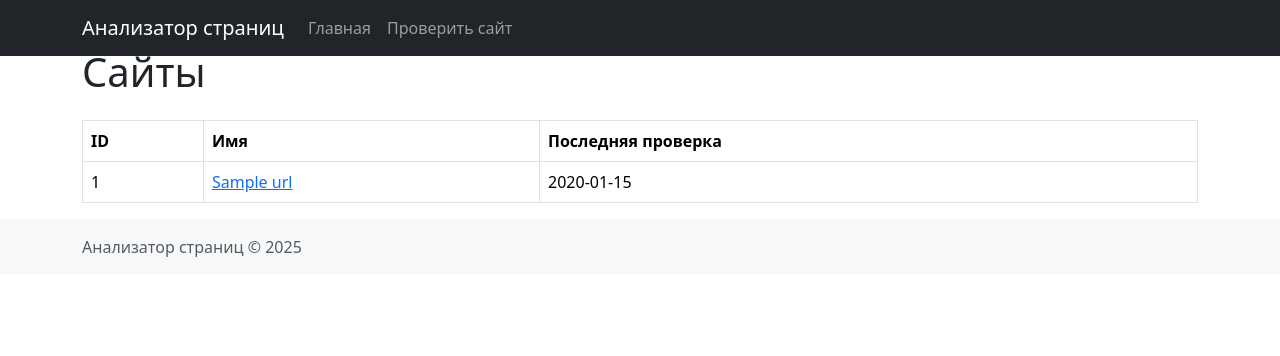
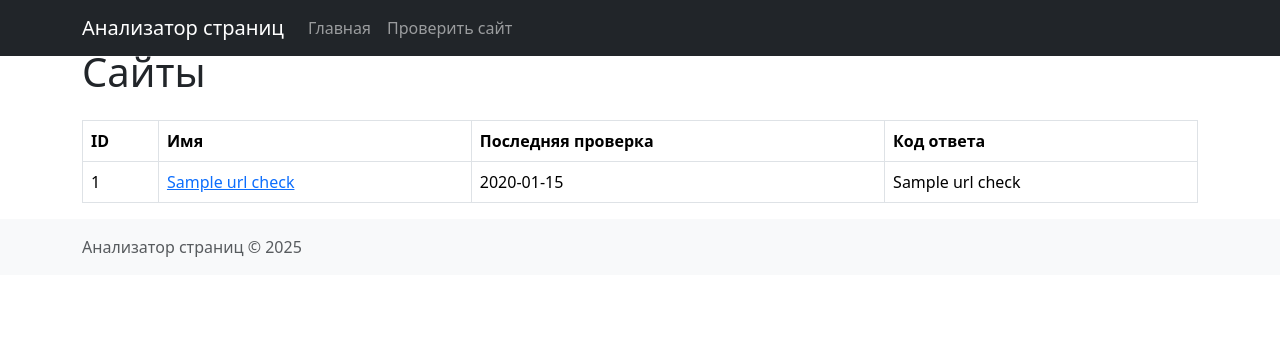
Before and after one commit to sroonla/python-project-83, a Flask app: page /urls in a window 1280 px wide. Shown: the top 356 px of the page. Run offline with Flask 3, Linux system fonts and the light colour scheme; a database or web service that is not in the repository returns one stand-in record (values such as "Sample title"); some libraries are stand-ins or nearby versions.

Commit message:
шаг 5

```diff
--- a/page_analyzer/app.py
+++ b/page_analyzer/app.py
@@ -1,5 +1,6 @@
 import os
 import datetime
+import requests
 from flask import (
     Flask, render_template, request,
     redirect, url_for, flash, get_flashed_messages
@@ -66,15 +67,39 @@
 
 @app.post('/urls/<int:id>/checks')
 def check_url(id):
-    url = get_url_by_id(id)
-    if not url:
+    url_data = get_url_by_id(id)
+    if not url_data:
         flash('Страница не найдена', 'danger')
         return redirect(url_for('index'))
 
+    url_name = url_data[1]
+
     try:
-        add_url_check(id)
+        headers = {
+            'User-Agent': 'Mozilla/5.0 (Windows NT 10.0; Win64; x64) AppleWebKit/537.36 (KHTML, like Gecko) Chrome/125.0.0.0 Safari/537.36'
+        }
+
+        response = requests.get(url_name, headers=headers, timeout=10)
+        response.raise_for_status()
+
+        status_code = response.status_code
+
+        add_url_check(id, response.status_code)
         flash('Страница успешно проверена', 'success')
+
+    except requests.exceptions.RequestException as e:
+        if isinstance(e, requests.exceptions.Timeout):
+            error_msg = 'Таймаут при проверке сайта'
+        elif isinstance(e, requests.exceptions.TooManyRedirects):
+            error_msg = 'Слишком много перенаправлений'
+        elif isinstance(e, requests.exceptions.SSLError):
+            error_msg = 'Ошибка SSL сертификата'
+        else:
+            error_msg = f'Ошибка при проверке: {str(e)}'
+
+        flash(error_msg, 'danger')
+
     except Exception as e:
-        flash(f'Ошибка при проверке страницы: {str(e)}', 'danger')
+        flash(f'Неизвестная ошибка: {str(e)}', 'danger')
 
     return redirect(url_for('show_url', id=id))
--- a/page_analyzer/db.py
+++ b/page_analyzer/db.py
@@ -58,22 +58,42 @@
             """)
             return cur.fetchall()
 
-def add_url_check(url_id):
+def add_url_check(url_id, status_code):
     with get_connection() as conn:
         with conn.cursor() as cur:
             cur.execute("""
-                INSERT INTO url_checks (url_id)
-                VALUES (%s)
-            """, (url_id,))
+                INSERT INTO url_checks (url_id, status_code)
+                VALUES (%s, %s)
+            """, (url_id, status_code))
             conn.commit()
 
 def get_url_checks(url_id):
     with get_connection() as conn:
         with conn.cursor() as cur:
             cur.execute("""
-                SELECT id, created_at
+                SELECT id, status_code, created_at
                 FROM url_checks
                 WHERE url_id = %s
                 ORDER BY created_at DESC
             """, (url_id,))
             return cur.fetchall()
+
+def get_all_urls():
+    with get_connection() as conn:
+        with conn.cursor() as cur:
+            cur.execute("""
+                SELECT
+                    u.id,
+                    u.name,
+                    MAX(uc.created_at) AS last_check,
+                    (SELECT status_code
+                     FROM url_checks
+                     WHERE url_id = u.id
+                     ORDER BY created_at DESC
+                     LIMIT 1) AS last_status
+                FROM urls u
+                LEFT JOIN url_checks uc ON u.id = uc.url_id
+                GROUP BY u.id, u.name
+                ORDER BY u.id DESC
+            """)
+            return cur.fetchall()
--- a/page_analyzer/templates/urls/index.html
+++ b/page_analyzer/templates/urls/index.html
@@ -8,6 +8,7 @@
             <th>ID</th>
             <th>Имя</th>
             <th>Последняя проверка</th>
+            <th>Код ответа</th>
         </tr>
     </thead>
     <tbody>
@@ -16,6 +17,7 @@
             <td>{{ url[0] }}</td>
             <td><a href="{{ url_for('show_url', id=url[0]) }}">{{ url[1] }}</a></td>
             <td>{{ url[2].strftime('%Y-%m-%d %H:%M') if url[2] else '' }}</td>
+            <td>{{ url[3] if url[3] }}</td>
         </tr>
         {% endfor %}
     </tbody>
--- a/page_analyzer/templates/urls/show.html
+++ b/page_analyzer/templates/urls/show.html
@@ -30,6 +30,7 @@
     <thead>
         <tr>
             <th>ID</th>
+            <th>Код ответа</th>
             <th>Дата проверки</th>
         </tr>
     </thead>
@@ -37,11 +38,12 @@
         {% for check in checks %}
         <tr>
             <td>{{ check[0] }}</td>
-            <td>{{ check[1].strftime('%Y-%m-%d %H:%M') }}</td>
+            <td>{{ check[1] }}</td>
+            <td>{{ check[2].strftime('%Y-%m-%d %H:%M') }}</td>
         </tr>
         {% else %}
         <tr>
-            <td colspan="2" class="text-center">Проверок пока нет</td>
+            <td colspan="3" class="text-center">Проверок пока нет</td>
         </tr>
         {% endfor %}
     </tbody>
```
